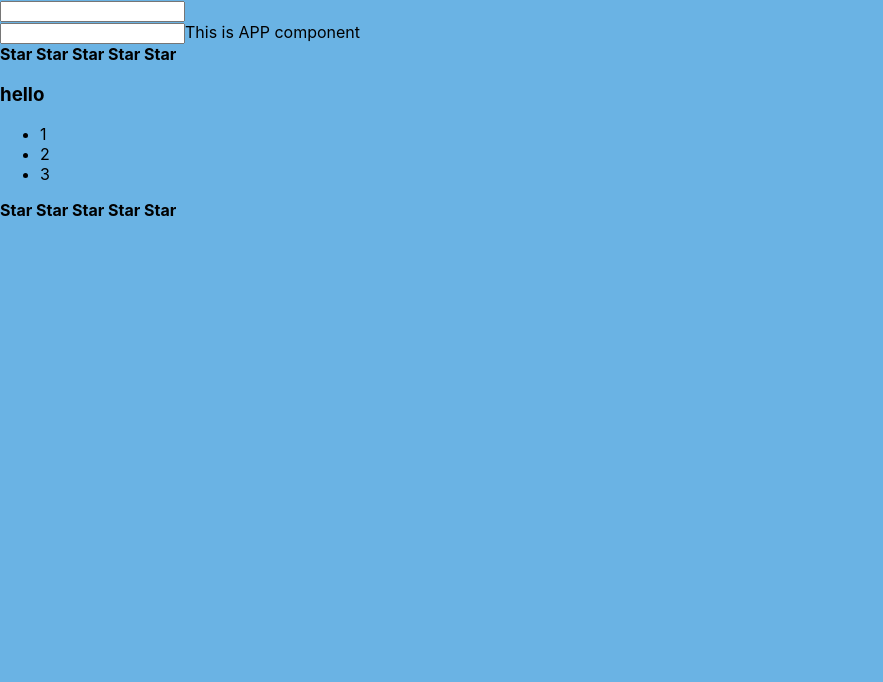
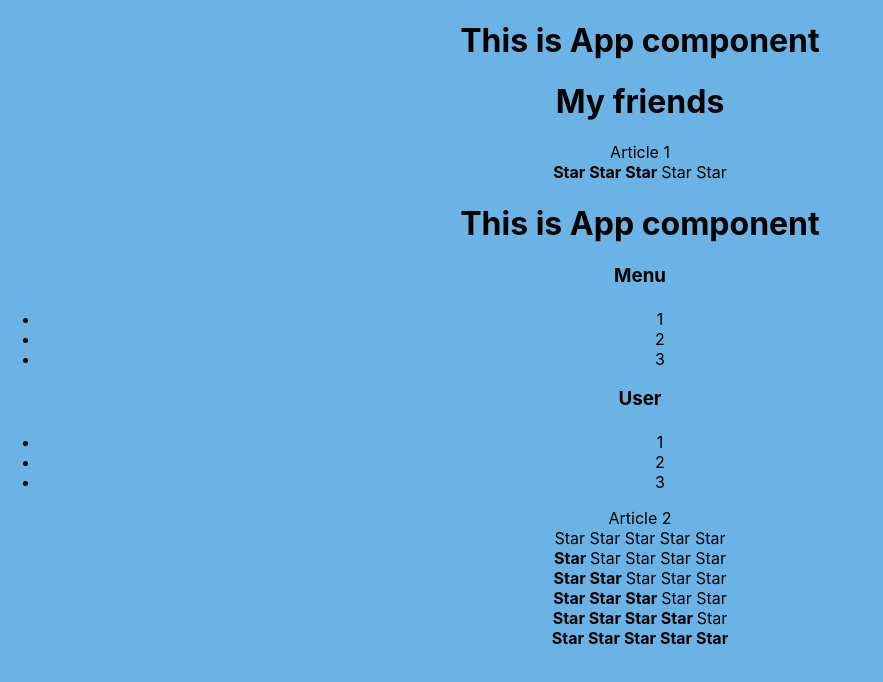
Before and after one commit to 89610090091/it-camasutra-exp, a React (Create React App) app: page / in a window 1280 px wide. Shown: the top 682 px of the page, without its empty margins (0-883 px from the left). Built offline with nearby package versions, Linux system fonts and the light colour scheme.

Commit message:
ReactPropsType

```diff
--- a/src/App.css
+++ b/src/App.css
@@ -1,3 +1,4 @@
 body {
     background-color: rgb(106, 179, 228);
+    text-align: center;
 }
--- a/src/App.tsx
+++ b/src/App.tsx
@@ -11,25 +11,38 @@ function hello() {
 
 // hello();
 
-function App() {
+function App(props: any) {
   console.log('App rendering');
+
   return (
     <div>
-      <div>
-        <input type="text" checked={true} />
-      </div>
-      <input type="password" />
-      <AppTitle />
-      <Rating />
-      <Accordion />
-      <Rating />
+      <PageTitle title={'This is App component'} />
+      <PageTitle title={'My friends'} />
+      Article 1
+      <Rating value={3} />
+      <PageTitle title={'This is App component'} />
+      <Accordion title={'Menu'} />
+      <Accordion title={'User'} />
+      Article 2
+      <Rating value={0} />
+      <Rating value={1} />
+      <Rating value={2} />
+      <Rating value={3} />
+      <Rating value={4} />
+      <Rating value={5} />
     </div>
   );
 }
 
-function AppTitle() {
-  console.log('AppTitle rendering');
-  return <>This is APP component</>
+type PageTytlePropsType = {
+  title: string
+}
+
+function PageTitle(props: PageTytlePropsType) {
+  debugger
+  console.log('PageTitle rendering');
+
+  return <h1>{props.title}</h1>
 }
 
 export default App;
--- /dev/null
+++ b/src/PageTytlePropsType.tsx
@@ -0,0 +1,3 @@
+export type PageTytlePropsType = {
+    title: string;
+};
--- a/src/components/Accordion/Accordion.tsx
+++ b/src/components/Accordion/Accordion.tsx
@@ -1,28 +1,41 @@
 // import React from "react";
 
-function Accordion() {
+
+type AccordionPropsType = {
+    title: string
+}
+
+function Accordion(props: AccordionPropsType) {
+    debugger
     console.log('Accordion rendering');
     return (
         <div>
-            <AccordionTitle />
+            {/* <AccordionTitle title={props.title} /> */}
+            <AccordionTitle title={props.title} />
             <AccordionBody />
         </div>
     )
 }
 
-function AccordionTitle() {
+type AccordionTitlePropsType = {
+    title: string
+}
+
+function AccordionTitle(props: AccordionTitlePropsType) {
+    debugger
     console.log('Accordion rendering');
     return (
         <div>
-            <h3>hello</h3>
+            <h3>{props.title}</h3>
         </div>
     )
 }
 
-function AccordionBody() {
+function AccordionBody(props: any) {
     console.log('Accordion rendering');
     return (
         <div>
+            <h1>{props.title}</h1>
             <ul>
                 <li>1</li>
                 <li>2</li>
--- a/src/components/Reting/Rating.tsx
+++ b/src/components/Reting/Rating.tsx
@@ -1,27 +1,86 @@
 import React from "react";
 
-// function sum(a: number, b: number) {
-//     alert(a + b);
-// }
+type RatingPropsType = {
+    value: 0 | 1 | 2 | 3 | 4 | 5
+}
 
-// sum(23, 34);
+export function Rating(props: RatingPropsType) {
+    console.log('Rating rendering');
 
-export function Rating() {
-    console.log('Rating rendering');
+    if (props.value === 1) {
+        return (
+            <div>
+                <Star selected={true} />
+                <Star selected={false} />
+                <Star selected={false} />
+                <Star selected={false} />
+                <Star selected={false} />
+            </div>
+        )
+    };
+    if (props.value === 2) {
+        return (
+            <div>
+                <Star selected={true} />
+                <Star selected={true} />
+                <Star selected={false} />
+                <Star selected={false} />
+                <Star selected={false} />
+            </div>
+        )
+    };
+    if (props.value === 3) {
+        return (
+            <div>
+                <Star selected={true} />
+                <Star selected={true} />
+                <Star selected={true} />
+                <Star selected={false} />
+                <Star selected={false} />
+            </div>
+        )
+    };
+    if (props.value === 4) {
+        return (
+            <div>
+                <Star selected={true} />
+                <Star selected={true} />
+                <Star selected={true} />
+                <Star selected={true} />
+                <Star selected={false} />
+            </div>
+        )
+    };
+    if (props.value === 5) {
+        return (
+            <div>
+                <Star selected={true} />
+                <Star selected={true} />
+                <Star selected={true} />
+                <Star selected={true} />
+                <Star selected={true} />
+            </div>
+        )
+    };
     return (
         <div>
-            <Star selected={true} />
-            <Star selected={true} />
+            <Star selected={false} />
+            <Star selected={false} />
             <Star selected={false} />
             <Star selected={false} />
             <Star selected={false} />
         </div>
     )
+};
+
+type StarPropsType = {
+    selected: boolean
 }
 
-function Star(props: any) {
+function Star(props: StarPropsType) {
     console.log('Star rendering');
-    return <span><b>Star </b></span>
-}
-
-// export default Rating
+    if (props.selected === true) {
+        return <span><b>Star </b></span>
+    } else (<span><b>Star </b></span>)
+    return <span>Star </span>
+};
```
